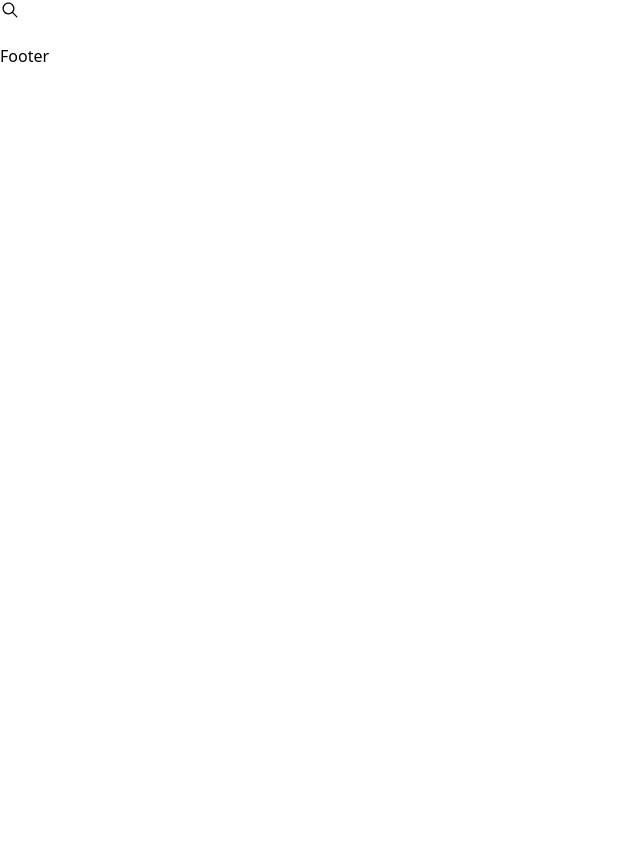
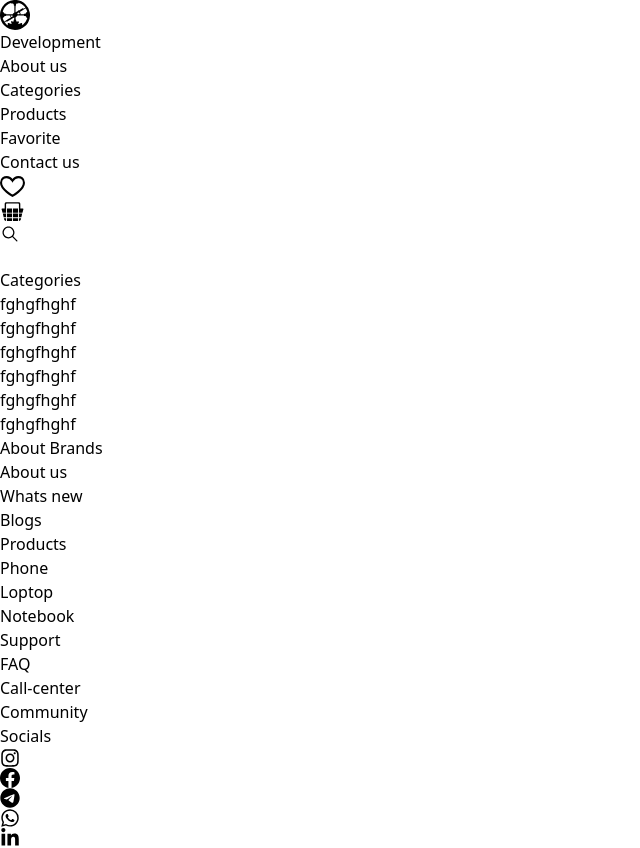
Before and after one commit to Abzall/Redux-toolkit-ecommerce, a React (Vite) app: page / in a window 1280 px wide. Shown: the whole page, without its empty margins (0-640 px from the left). Before the commit the page ends 800 px from the top, so only its background shows below. Built offline with nearby package versions, Linux system fonts and the light colour scheme.

Commit message:
Add sidebar component

```diff
--- a/package.json
+++ b/package.json
@@ -10,9 +10,11 @@
     "preview": "vite preview"
   },
   "dependencies": {
+    "@reduxjs/toolkit": "^2.2.4",
     "react": "^18.2.0",
     "react-dom": "^18.2.0",
     "react-icons": "^5.0.1",
+    "react-redux": "^9.1.2",
     "react-router-dom": "^6.22.3"
   },
   "devDependencies": {
--- a/src/App.jsx
+++ b/src/App.jsx
@@ -1,11 +1,13 @@
 import React from "react";
 import Header from "./components/Header";
 import Footer from "./components/Footer";
+import Sidebar from "./components/Sidebar";
 
 const App = () => {
   return (
-    <div className="font-bold uppercase">
+    <div className="font-bold uppercase p-5 bg-gray-800">
       <Header />
+      <Sidebar />
       <Footer />
     </div>
   );
--- a/src/components/Footer.jsx
+++ b/src/components/Footer.jsx
@@ -1,9 +1,52 @@
-import React from 'react'
+import React from "react";
+import { FaInstagram } from "react-icons/fa";
+import { BsFacebook } from "react-icons/bs";
+import { FaTelegram } from "react-icons/fa6";
+import { IoLogoWhatsapp } from "react-icons/io5";
+import { FaLinkedinIn } from "react-icons/fa6";
 
 const Footer = () => {
   return (
-    <div>Footer</div>
-  )
-}
+    <div className="w-full flex justify-between h-[120px] py-6 bg-gray-800 text-gray-400">
+      <div>
+        <h4>About Brands</h4>
+        <ul>
+          <li>About us</li>
+          <li>Whats new</li>
+          <li>Blogs</li>
+        </ul>
+      </div>
 
-export default Footer
+      <div>
+        <h4>Products</h4>
+        <ul>
+          <li>Phone</li>
+          <li>Loptop</li>
+          <li>Notebook</li>
+        </ul>
+      </div>
+
+      <div>
+        <h4>Support</h4>
+        <ul>
+          <li>FAQ</li>
+          <li>Call-center</li>
+          <li>Community</li>
+        </ul>
+      </div>
+
+      <div>
+        <h4>Socials</h4>
+        <div className="flex items-center gap-2 mt-2">
+          <FaInstagram size={20}/>
+          <BsFacebook size={20}/>
+          <FaTelegram size={20}/>
+          <IoLogoWhatsapp size={20}/>
+          <FaLinkedinIn size={20}/>
+        </div>
+      </div>
+    </div>
+  );
+};
+
+export default Footer;
--- a/src/components/Header.jsx
+++ b/src/components/Header.jsx
@@ -1,15 +1,36 @@
 import React from "react";
 import { Link } from "react-router-dom";
 import { IoIosSearch } from "react-icons/io";
+import { SiRoamresearch } from "react-icons/si";
+import { IoIosBasket } from "react-icons/io";
+import { GrFavorite } from "react-icons/gr";
 
 const Header = () => {
   return (
-    <header className="w-full flex items-center px-5 py-5 bg-gray-800 text-gray-400">
-      <div className="w-[300px]">
+    <header className="w-full flex justify-between items-center h-20 bg-gray-800 text-gray-400">
+      <div className="w-[300px] flex items-center gap-5">
         {/* <Link>
           <img src="#" alt="logo" />
         </Link> */}
+        <SiRoamresearch size={30} />
+        <h3>Development</h3>
       </div>
+
+      <nav>
+        <ul className="flex justify-between items-center gap-2">
+          <li>About us</li>
+          <li>Categories</li>
+          <li>Products</li>
+          <li>Favorite</li>
+          <li>Contact us</li>
+        </ul>
+      </nav>
+
+      <div className="flex items-center gap-3">
+        <GrFavorite size={25} />
+        <IoIosBasket size={25} />
+      </div>
+
       <div className="flex items-center justify-between">
         <form className="flex w-[300px] relative items-center bg-gray-900 rounded-md h-7 px-2 py-3 gap-4">
           <div className="cursor-pointer">
--- /dev/null
+++ b/src/components/Sidebar.jsx
@@ -0,0 +1,19 @@
+import React from 'react'
+
+const Sidebar = () => {
+  return (
+    <div className='w-[300px] bg-slate-700 p-3'>
+        <h3>Categories</h3>
+        <ul>
+            <li>fghgfhghf</li>
+            <li>fghgfhghf</li>
+            <li>fghgfhghf</li>
+            <li>fghgfhghf</li>
+            <li>fghgfhghf</li>
+            <li>fghgfhghf</li>
+        </ul>
+    </div>
+  )
+}
+
+export default Sidebar
```
Also changed, not shown: 1 other file (tests, documents, lock files or other folders).
